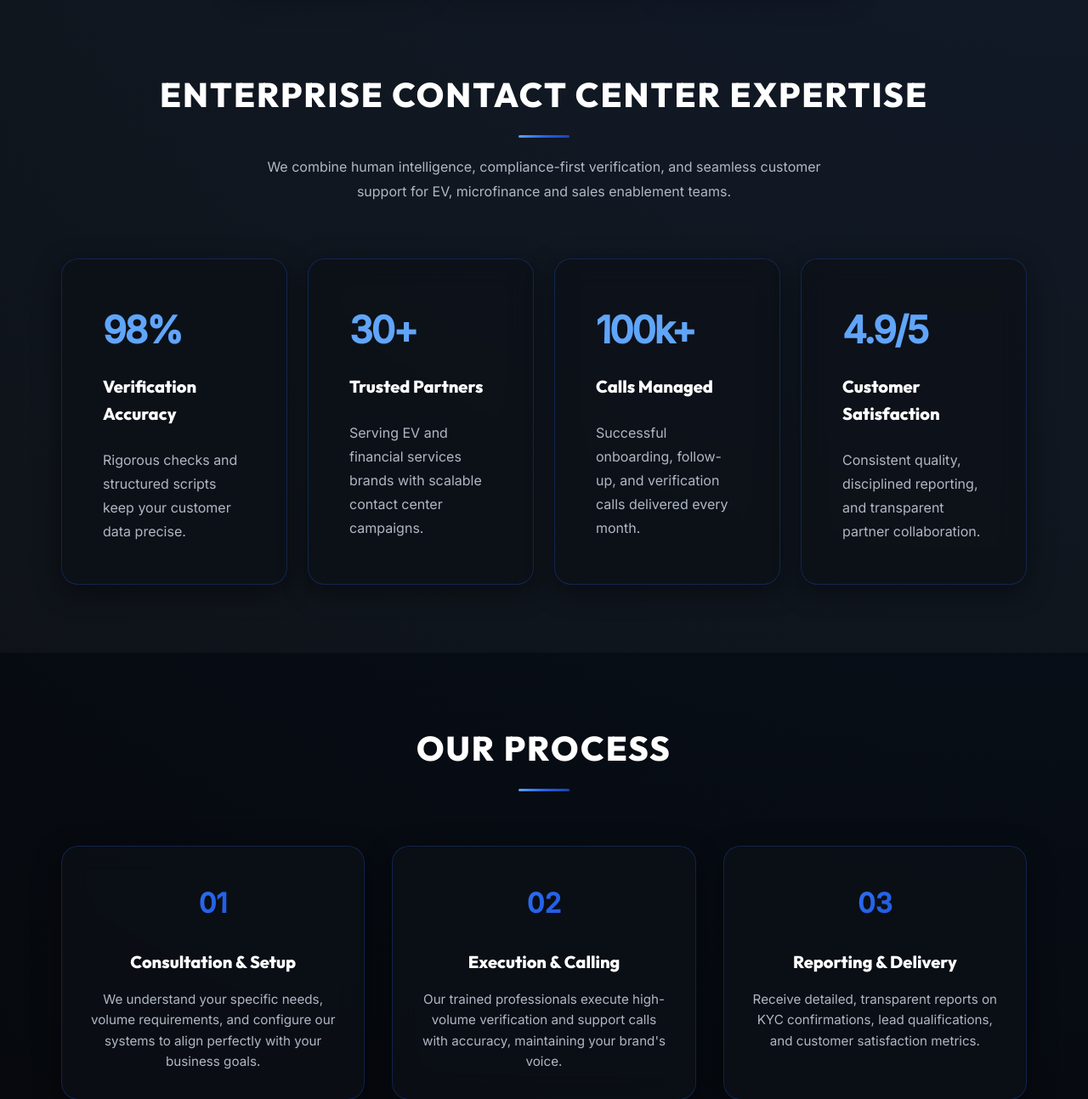
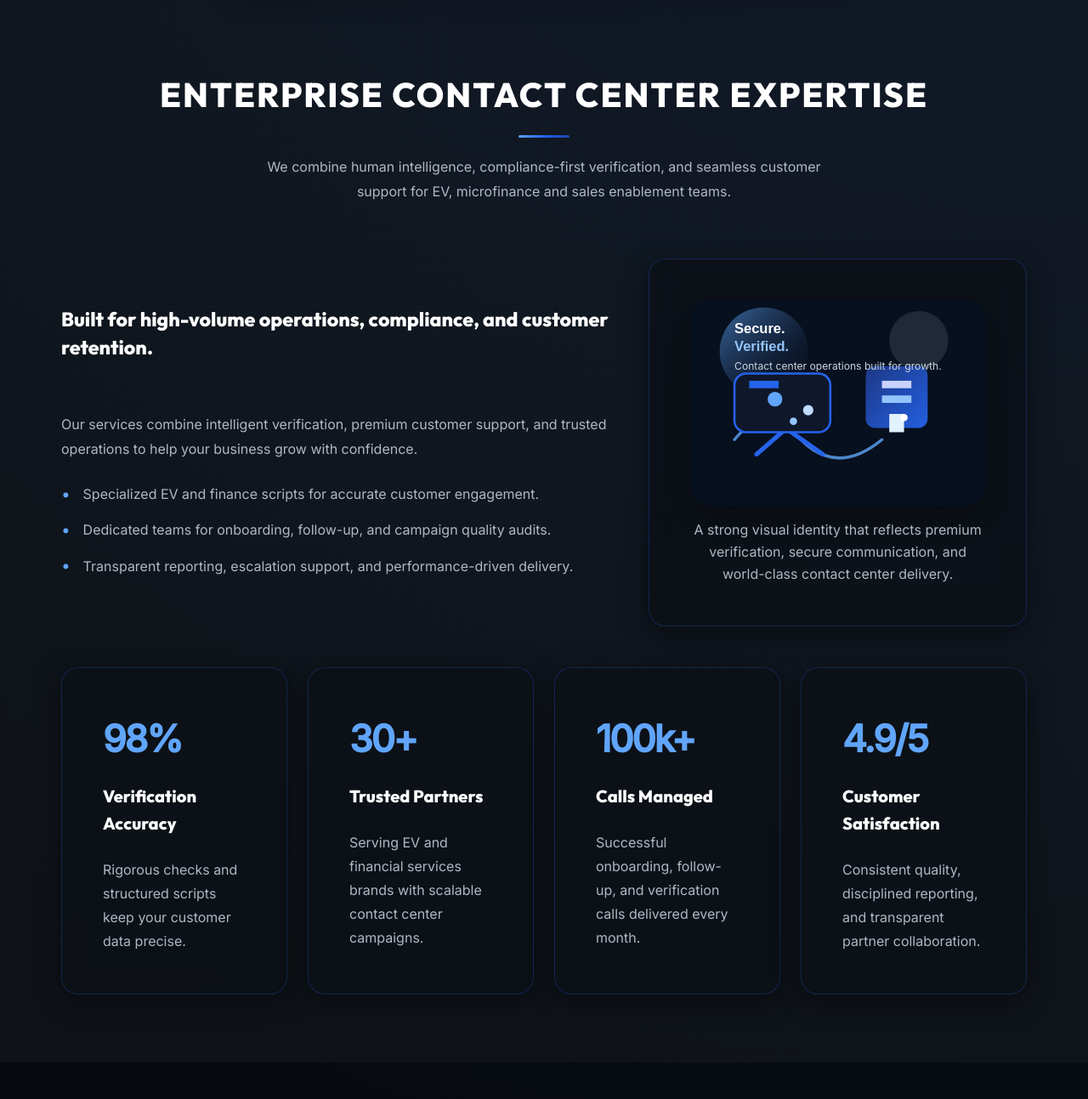
Before and after one commit to Souvikmandal123/urex_core, a Django app: page / in a window 1280 px wide. Shown: the part 801-2094 px from the top of the page at 85% size. Run offline with Django 4.2, Linux system fonts and the light colour scheme.

Commit message:
seventh commit

```diff
--- a/static/css/style.css
+++ b/static/css/style.css
@@ -308,6 +308,94 @@ a {
     grid-template-columns: repeat(4, minmax(220px, 1fr));
     gap: 1.5rem;
     margin-top: 3rem;
+}
+
+.impact-overview {
+    display: grid;
+    grid-template-columns: 1.2fr 0.8fr;
+    gap: 1.5rem;
+    align-items: center;
+    margin-top: 2rem;
+}
+
+.impact-image-card {
+    text-align: center;
+    padding: 2rem;
+}
+
+.section-image {
+    width: 100%;
+    display: block;
+    border-radius: 24px;
+    box-shadow: 0 20px 45px rgba(0, 0, 0, 0.3);
+}
+
+.impact-copy {
+    display: flex;
+    flex-direction: column;
+    justify-content: center;
+    gap: 1.5rem;
+    padding: 1rem 0;
+}
+
+.impact-subtitle {
+    font-size: 1.45rem;
+    color: var(--text-primary);
+    line-height: 1.4;
+    margin-bottom: 1rem;
+}
+
+.impact-list {
+    list-style: none;
+    display: grid;
+    gap: 0.85rem;
+    padding: 0;
+    margin: 0;
+}
+
+.impact-list li {
+    position: relative;
+    padding-left: 1.6rem;
+    color: var(--text-secondary);
+    line-height: 1.8;
+}
+
+.impact-list li::before {
+    content: "\2022";
+    position: absolute;
+    left: 0;
+    top: 0.3rem;
+    color: var(--blue-light);
+    font-size: 1.2rem;
+    line-height: 1;
+}
+
+.about-content-grid {
+    display: grid;
+    grid-template-columns: 1.4fr 1fr;
+    gap: 2rem;
+    align-items: start;
+}
+
+.about-image-card {
+    text-align: center;
+    padding: 2rem;
+}
+
+.contact-image-panel {
+    background: rgba(255,255,255,0.05);
+    border: 1px solid rgba(255,255,255,0.1);
+    border-radius: 18px;
+    padding: 1.5rem;
+    display: flex;
+    flex-direction: column;
+    gap: 1rem;
+    margin-bottom: 1.5rem;
+}
+
+.contact-image-panel p {
+    color: var(--text-secondary);
+    line-height: 1.8;
 }
 
 .impact-card {
@@ -743,7 +831,9 @@ section {
     .footer-grid,
     .pillars-grid,
     .quality-grid,
-    .contact-pillars-grid {
+    .contact-pillars-grid,
+    .impact-overview,
+    .about-content-grid {
         grid-template-columns: repeat(2, minmax(220px, 1fr));
     }
 }
@@ -752,7 +842,9 @@ section {
     .footer-grid,
     .pillars-grid,
     .quality-grid,
-    .contact-pillars-grid {
+    .contact-pillars-grid,
+    .impact-overview,
+    .about-content-grid {
         grid-template-columns: 1fr;
     }
     .footer-bottom-alt {
--- a/templates/contact.html
+++ b/templates/contact.html
@@ -41,7 +41,10 @@
                 <div class="contact-info glass-card">
                     <h3 class="service-title">Get In Touch</h3>
                     <p class="service-desc" style="margin-bottom: 2rem;">Ready to scale your customer communications? Fill out the form or reach us directly.</p>
-
+                    <div class="contact-image-panel">
+                        <img src="{% static 'img/contact_illustration.svg' %}" alt="Secure Verification" class="section-image">
+                        <p>Secure, compliant verification and customer communication services that build trust with every call.</p>
+                    </div>
                     <div class="info-block" style="margin-bottom: 1.5rem;">
                         <h5 class="gold-text">Email Us</h5>
                         <p><a href="mailto:Info@urexcoreprivatelimited.us" style="color: var(--text-primary); text-decoration: none;">Info@urexcoreprivatelimited.us</a></p>
--- a/templates/index.html
+++ b/templates/index.html
@@ -36,6 +36,21 @@
                 <h3 class="section-title">Enterprise Contact Center Expertise</h3>
                 <div class="gold-divider"></div>
                 <p class="section-description">We combine human intelligence, compliance-first verification, and seamless customer support for EV, microfinance and sales enablement teams.</p>
+            </div>
+            <div class="impact-overview">
+                <div class="impact-copy">
+                    <h4 class="impact-subtitle">Built for high-volume operations, compliance, and customer retention.</h4>
+                    <p class="section-description">Our services combine intelligent verification, premium customer support, and trusted operations to help your business grow with confidence.</p>
+                    <ul class="impact-list">
+                        <li>Specialized EV and finance scripts for accurate customer engagement.</li>
+                        <li>Dedicated teams for onboarding, follow-up, and campaign quality audits.</li>
+                        <li>Transparent reporting, escalation support, and performance-driven delivery.</li>
+                    </ul>
+                </div>
+                <div class="impact-image-card glass-card">
+                    <img src="{% static 'img/hero_graphic.svg' %}" alt="Urexcore Brand" class="section-image">
+                    <p style="margin-top: 1rem; color: var(--text-secondary);">A strong visual identity that reflects premium verification, secure communication, and world-class contact center delivery.</p>
+                </div>
             </div>
             <div class="impact-grid">
                 <div class="impact-card glass-card">
```
Also changed, not shown: templates/about.html (+9 -1 lines), static/img/about_visual.svg (added), static/img/contact_illustration.svg (added), static/img/hero_graphic.svg (added).
